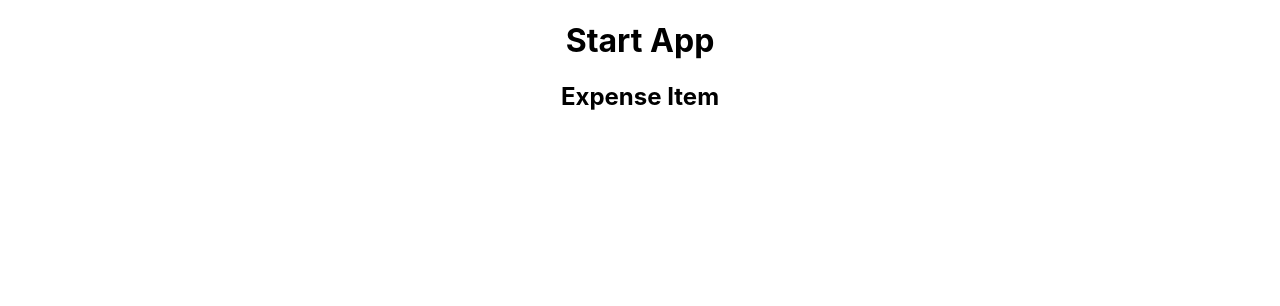
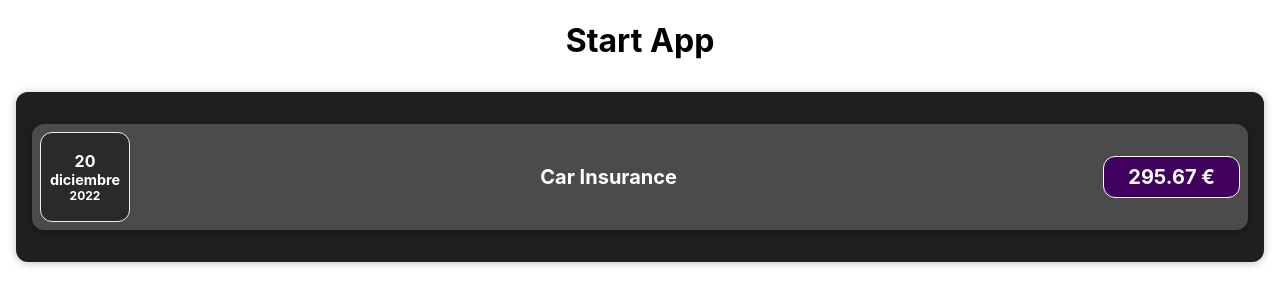
Before and after one commit to pPlanello/expensesTrackerApp, a React (Create React App) app: page / in a window 1280 px wide. Shown: the top 306 px of the page. Built offline with nearby package versions, Linux system fonts and the light colour scheme.

Commit message:
Implement components to create a expensive list

```diff
--- a/src/App.js
+++ b/src/App.js
@@ -1,12 +1,19 @@
 import './App.css';
+import Expenses from './components/Expenses';
 
-import ExpenseItem from './components/ExpenseItem';
 
 function App() {
+  const expenses = [
+    {id: '1', title: 'Car Insurance', amount: 295.67, date: new Date()},
+    {id: '2', title: 'Toilet Paper', amount: 5.67, date: new Date()},
+    {id: '3', title: 'New Desk', amount: 199.99, date: new Date()},
+    {id: '4', title: 'New Computer', amount: 1500.45, date: new Date()}
+  ];
+
   return (
     <div className="App">
       <h1>Start App</h1>
-      <ExpenseItem></ExpenseItem>
+      <Expenses items={expenses}></Expenses>
     </div>
   );
 }
--- /dev/null
+++ b/src/components/Card.css
@@ -0,0 +1,4 @@
+.card {
+    border-radius: 12px;
+    box-shadow: 0 1px 8px rgba(0,0, 0, 0.25);
+}
--- /dev/null
+++ b/src/components/Card.js
@@ -0,0 +1,12 @@
+import './Card.css';
+
+function Card(props) {
+    const classes = 'card ' + props.className;
+    return (
+        <div className={classes}>
+            {props.children}
+        </div>
+    );
+}
+
+export default Card;
--- /dev/null
+++ b/src/components/ExpenseDate.css
@@ -0,0 +1,27 @@
+.expense-date {
+    display: flex;
+    flex-direction: column;
+    width: 5.5rem;
+    height: 5.5rem;
+    border: 1px solid #ececec;
+    background-color: #2a2a2a;
+    color: white;
+    border-radius: 12px;
+    align-items: center;
+    justify-content: center;
+}
+
+.expense-date__month {
+    font-size: 0.9rem;
+    font-weight: bold;
+}
+
+.expense-date__year {
+    font-size: 0.75rem;
+    font-weight: bold;
+}
+
+.expense-date__day {
+    font-size: 1rem;
+    font-weight: bold;
+}
--- /dev/null
+++ b/src/components/ExpenseDate.js
@@ -0,0 +1,18 @@
+import './ExpenseDate.css';
+
+function ExpenseDate(props) {
+    const day = props.date.toLocaleString('es-ES', { day: '2-digit' });
+    const month = props.date.toLocaleString('es-ES', { month: 'long' });
+    const year = props.date.getFullYear();
+
+    return (
+        <div className="expense-date">
+            <div className="expense-date__day">{day}</div>
+            <div className="expense-date__month">{month}</div>
+            <div className="expense-date__year">{year}</div>
+        </div>
+    );
+}
+
+
+export default ExpenseDate;
--- /dev/null
+++ b/src/components/ExpenseItem.css
@@ -0,0 +1,56 @@
+.expense-item {
+    display: flex;
+    justify-content: space-between;
+    align-items: center;
+    box-shadow: 0 2px 8px rgba(0, 0, 0, 0.25);
+    padding: 0.5rem;
+    margin: 1rem 0;
+    border-radius: 12px;
+    background-color: #4b4b4b;
+}
+
+.expense-item__description {
+    display: flex;
+    flex-direction: column;
+    gap: 1rem;
+    align-items: flex-end;
+    flex-flow: column-reverse;
+    justify-content: flex-start;
+    flex: 1;
+}
+
+.expense-item h2 {
+    color: #3a3a3a;
+    font-size: 1rem;
+    flex: 1;
+    margin: 0 1rem;
+    color: white;
+}
+
+.expense-item__price {
+    font-size: 1rem;
+    font-weight: bold;
+    color: white;
+    background-color: #40005d;
+    border: 1px solid white;
+    padding: 0.5rem;
+    border-radius: 12px;
+}
+
+@media (min-width: 580px) {
+    .expense-item__description {
+        flex-direction: row;
+        align-items: center;
+        justify-content: flex-start;
+        flex: 1;
+    }
+
+    .expense-item__description h2 {
+        font-size: 1.25rem;
+    }
+
+    .expense-item__price {
+        font-size: 1.25rem;
+        padding: 0.5rem 1.5rem;
+    }
+}
--- a/src/components/ExpenseItem.js
+++ b/src/components/ExpenseItem.js
@@ -1,5 +1,17 @@
-function ExpenseItem() {
-    return <h2>Expense Item</h2>
+import ExpenseDate from './ExpenseDate';
+import Card from './Card';
+import './ExpenseItem.css';
+
+function ExpenseItem(props) {
+  return (
+    <Card className='expense-item'>
+      <ExpenseDate date={props.date} />
+      <div className='expense-item__description'>
+        <h2>{props.title}</h2>
+        <div className='expense-item__price'>{props.amount} €</div>
+      </div>
+    </Card>
+  );
 }
 
 export default ExpenseItem;
--- /dev/null
+++ b/src/components/Expenses.css
@@ -0,0 +1,7 @@
+.expenses {
+    padding: 1rem;
+    background-color: rgb(31, 31, 31);
+    margin: 2rem auto;
+    width: 50 rem;
+    max-width: 95%;
+}
--- /dev/null
+++ b/src/components/Expenses.js
@@ -0,0 +1,14 @@
+
+import ExpenseItem from './ExpenseItem';
+import Card from './Card';
+import './Expenses.css';
+
+function Expenses(props) {
+    return (
+        <Card className='expenses'>
+            <ExpenseItem title={props.items[0].title} amount={props.items[0].amount} date={props.items[0].date} />
+        </Card>
+    );
+}
+
+export default Expenses;
```
